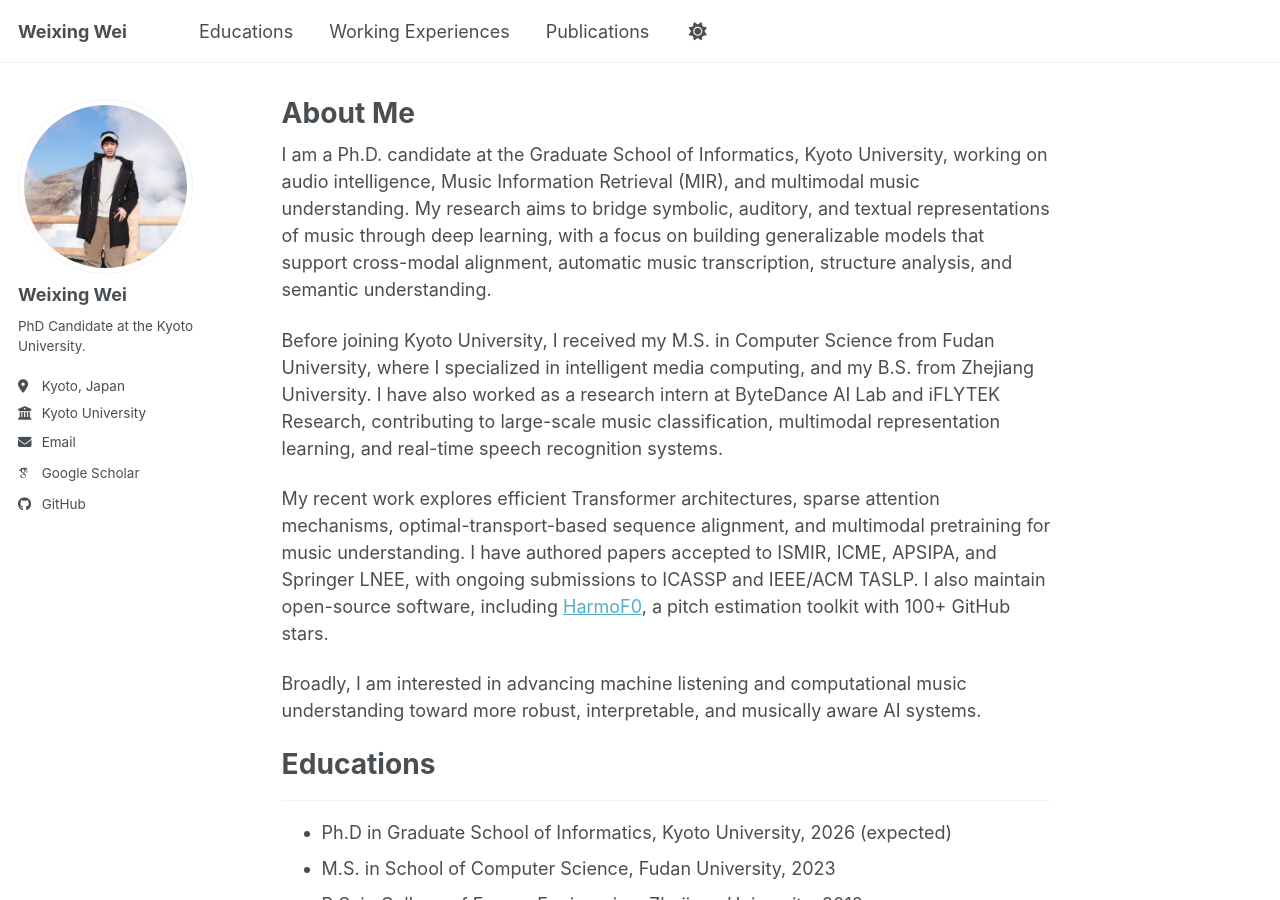
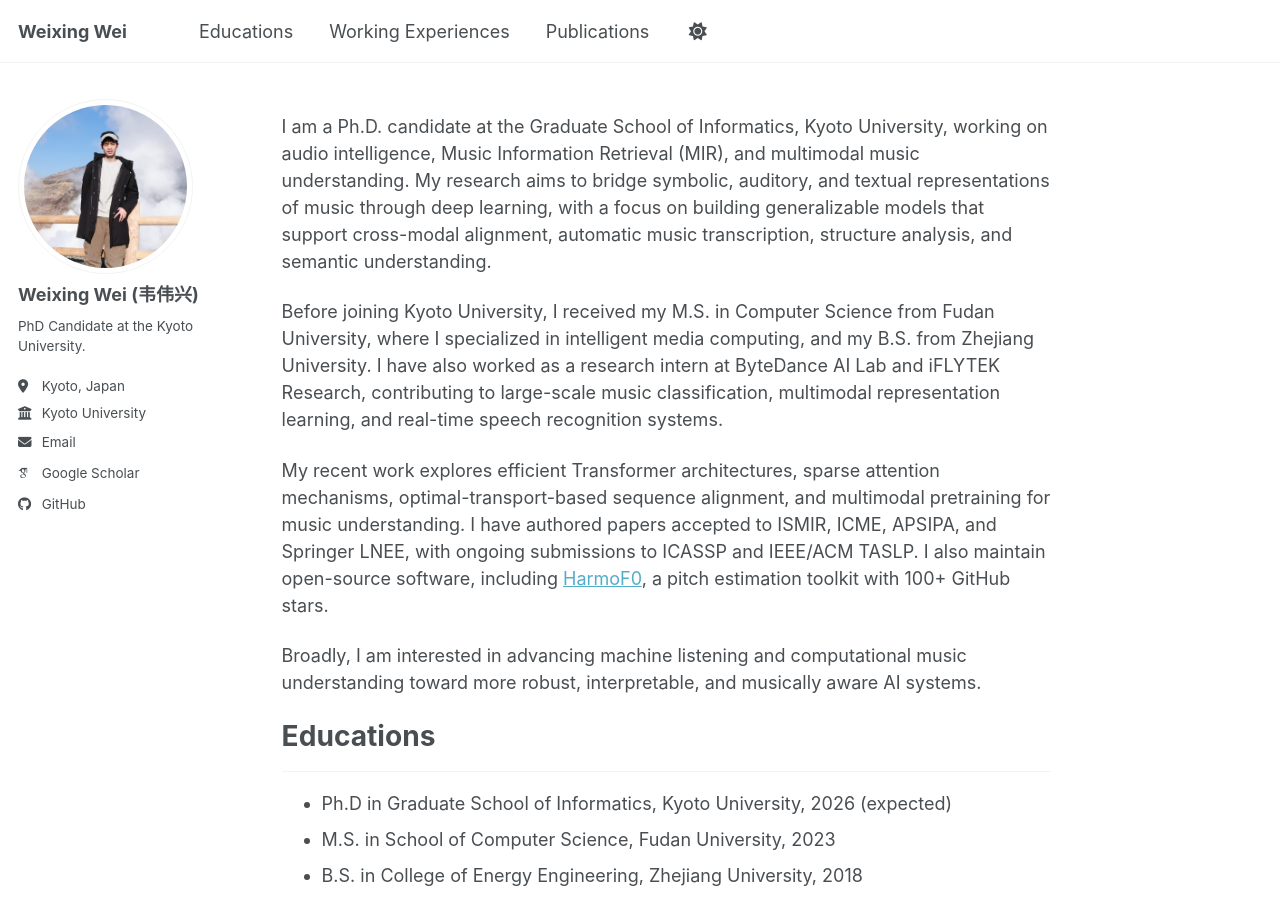
Before and after one commit to WX-Wei/WX-Wei.github.io, a Jekyll site: the page built from _pages/about.md, in a window 1280 px wide and 900 px high. Built offline with Jekyll 4.4.1, drawn with Linux system fonts in a browser that asks for light colours; some web fonts are replaced; a script bundle is joined from its source files by our own code; library files that are not in the unit come from our copies.

Commit message:
update about.md

```diff
--- a/_config.yml
+++ b/_config.yml
@@ -10,7 +10,7 @@
 locale                   : "en-US"
 site_theme               : "default" # Currently available options are "default", "air"
 title                    : "Weixing Wei"
-title_separator          : "-"
+title_separator          : ""
 name                     : "Weixing Wei (韦伟兴)"
 description              : &description "Your Name's academic portfolio"   # Update this with a general description of your site, this is the default if not overridden by a page
 url                      : https://wx-wei.github.io # The base hostname & protocol for your site e.g. "https://[your GitHub username].github.io",
@@ -24,7 +24,7 @@ repository               : "wx-wei/wx-wei.github.io"
 author:
   # Biographic information
   avatar           : "profile.png"
-  name             : "Weixing Wei"
+  name             : "Weixing Wei (韦伟兴)"
   pronouns         : # example: "she/her"
   bio              : "PhD Candidate at the Kyoto University."
   location         : "Kyoto, Japan"
--- a/_pages/about.md
+++ b/_pages/about.md
@@ -1,6 +1,6 @@
 ---
 permalink: /
-title: "About Me"
+title: ""
 author_profile: true
 redirect_from:
   - /about/
```
